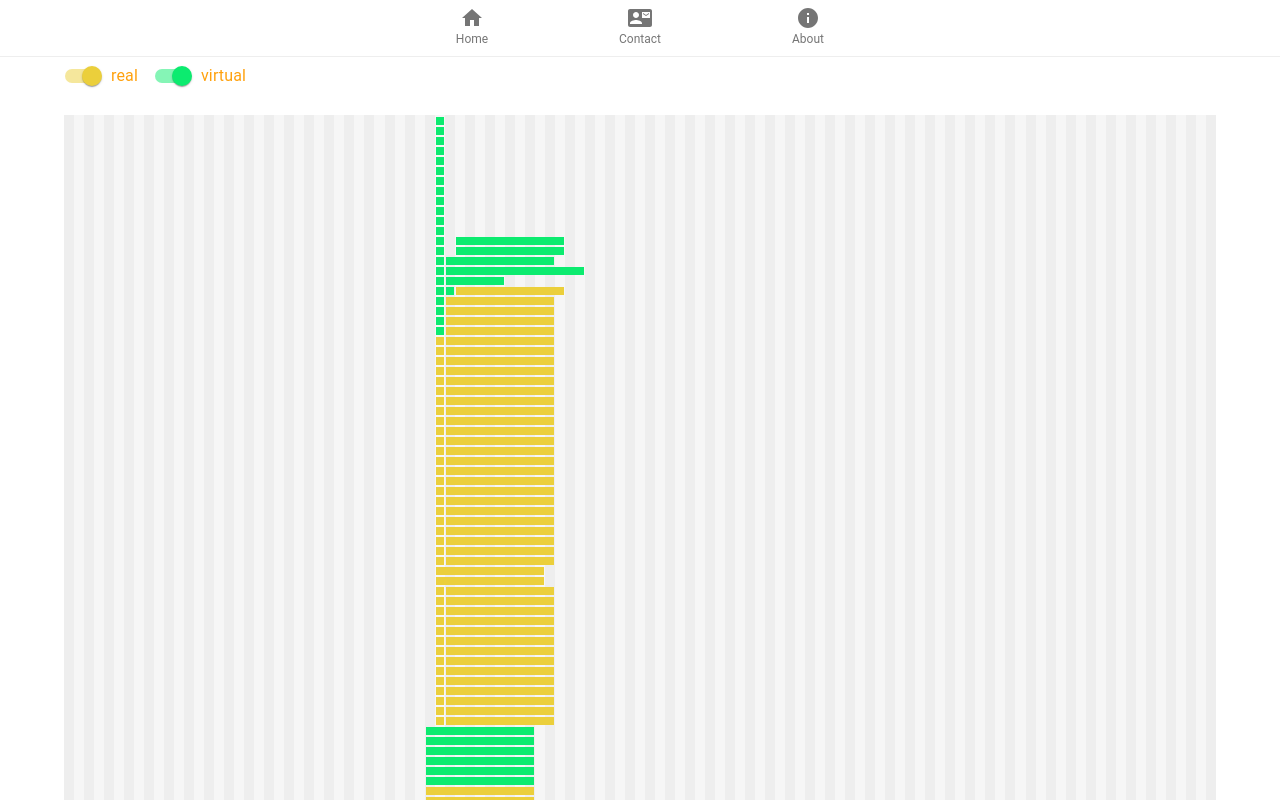
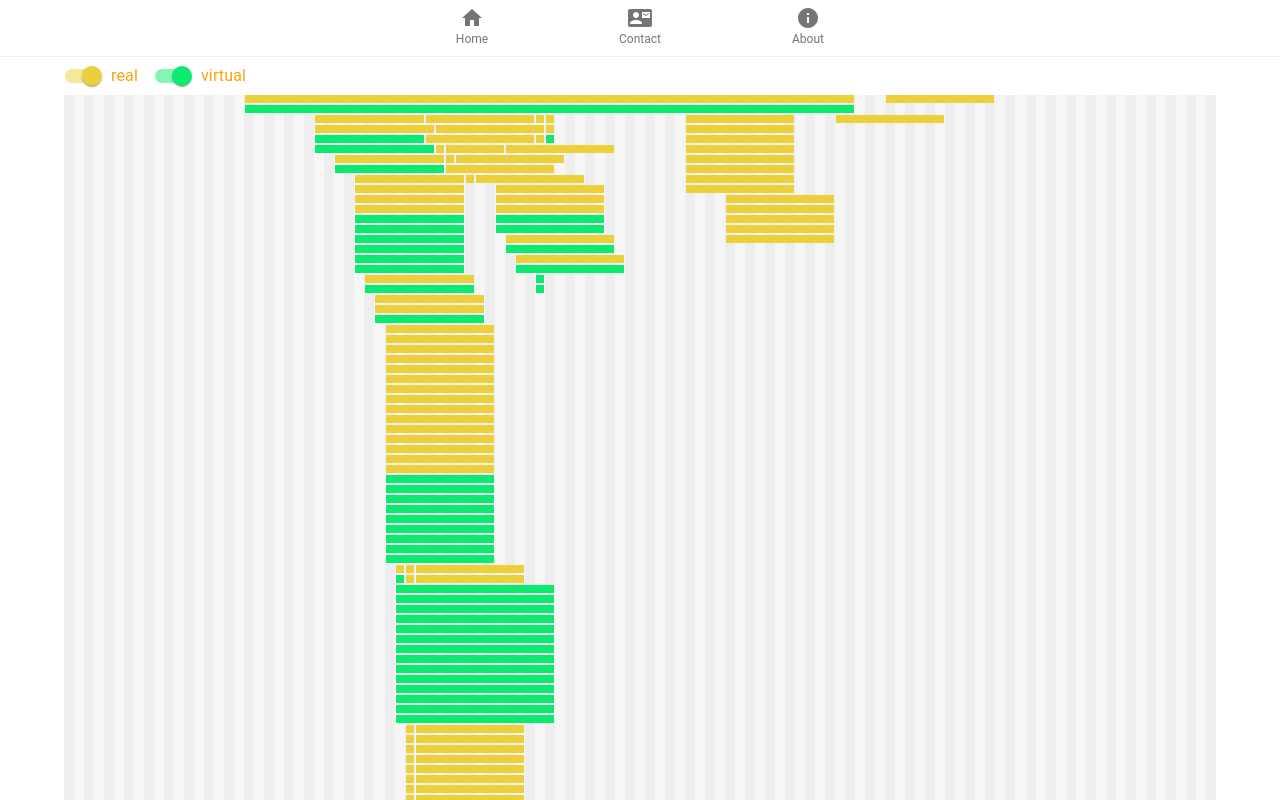
Before and after one commit to d-kuznetsov/cranach-timeline, a Next.js app: page / in a window 1280 px wide. Shown: the top 800 px of the page. Built offline with nearby package versions, Linux system fonts and the light colour scheme.

Commit message:
add some little things to improve view

```diff
--- a/src/components/TimeLine/TimeLine.module.scss
+++ b/src/components/TimeLine/TimeLine.module.scss
@@ -1,9 +1,6 @@
 .container {
-  padding: 20px 0px 40px 0px;
-}
-.displayArea {
   width: 100%;
-  min-height: 200px;
+  min-height: 100%;
   display: flex;
   justify-content: space-between;
 }
--- a/src/components/TimeLine/index.jsx
+++ b/src/components/TimeLine/index.jsx
@@ -75,8 +75,7 @@ export function TimelineComponent({ period, items }) {
   const itemsByYear = getItemsByYear(modifiedItems);
   console.log(itemsByYear);
   return (
-    <div className={styles.container}>
-      <div className={styles.displayArea} style={{ height: OFFSET * (maxOffsetFactor + 1) }}>
+    <div className={styles.container} style={{ height: OFFSET * (maxOffsetFactor + 1) }}>
       {yearList.map((year) => (
         <div key={year} data-year={year} className={styles.year}>
           {!itemsByYear[year]
@@ -100,7 +99,7 @@ export function TimelineComponent({ period, items }) {
                       className={styles.item}
                       style={{
                         marginLeft: "1px",
-                          bottom: `${OFFSET * offsetFactor}px`,
+                        top: `${OFFSET * offsetFactor}px`,
                         width: `calc(${100 * periodLength}% - 2px)`,
                         backgroundColor: CATEGORIES[categoryId].mainColor,
                       }}
@@ -110,7 +109,6 @@ export function TimelineComponent({ period, items }) {
         </div>
       ))}
     </div>
-    </div>
   );
 }
 
```
Lines whose indentation alone changed are shown as unchanged.
